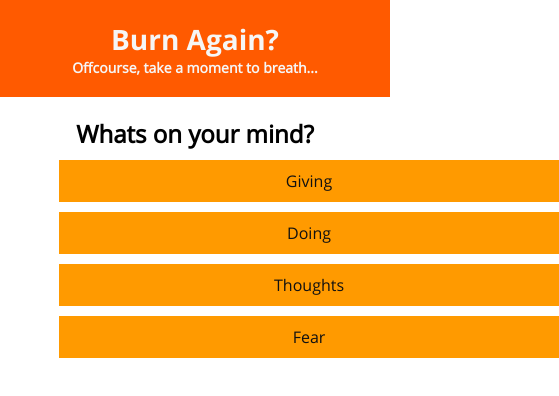
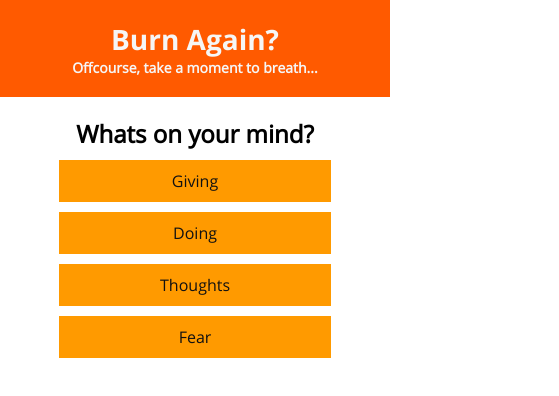
Before and after one commit to Cisss/burn-again, a React (Create React App) app: page / in a window 390 px wide. Shown: the top 396 px of the page, 559 px wide, since content can reach past the window. Built offline with nearby package versions, Linux system fonts and the light colour scheme.

Commit message:
buttons mobile friendly

```diff
--- a/src/index.css
+++ b/src/index.css
@@ -30,7 +30,8 @@ h1, .bold {
 .button {
     display: block;
     width: fit-content;
-    min-width: 500px;
+    width: 500px;
+    max-width: 100%;
     padding: 10px;
     margin: 10px auto;
     color: #111;
@@ -47,8 +48,8 @@ h1, .bold {
 }
 
 .back {
-    min-width: 100px !important;
-    margin: 0 !important;
+    width: 100px !important;
+    margin: 10px !important;
     background-color: #ff0000 !important;
     color: #fff !important;
 }
```
